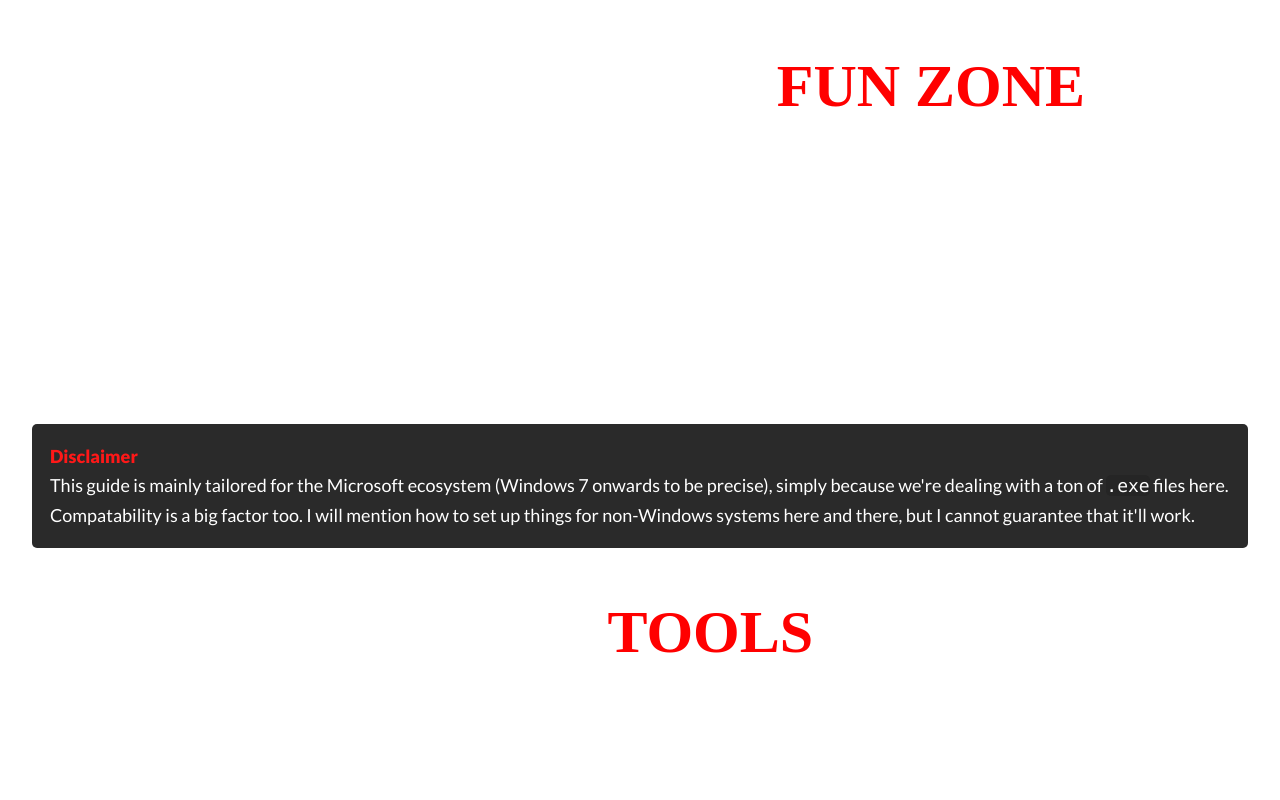
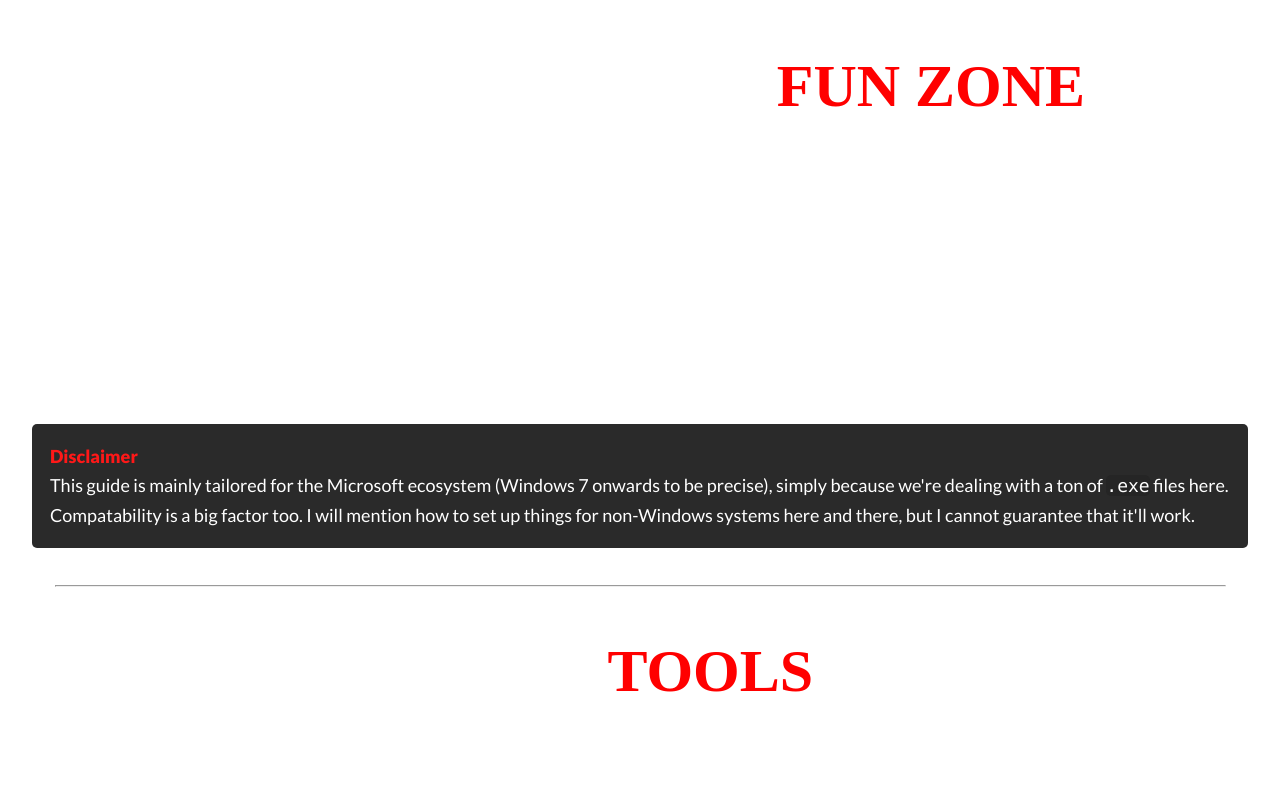
Before and after one commit to ThirteensEroGuide/ThirteensEroGuide.github.io, a Vue app: page /guide in a window 1280 px wide. Shown: the top 800 px of the page. Built offline with nearby package versions, Linux system fonts and the light colour scheme; a web font is replaced by a local one.

Commit message:
added chapter separators

```diff
--- a/src/views/Guide.vue
+++ b/src/views/Guide.vue
@@ -26,6 +26,13 @@ const f95 = 'https://f95zone.to/';
 const itchio = 'https://itch.io/games/tag-adult';
 const nutaku = 'https://www.nutaku.net/home/';
 const johren = 'https://www.johren.net/';
+
+let funCounter = 0;
+
+const toggleFun = () => {
+    funCounter++;
+    console.log(funCounter);
+}
 </script>
 
 <template>
@@ -35,8 +42,11 @@ const johren = 'https://www.johren.net/';
         </div>
 
         <div class="left-aligned text-wrapper">
+
+            <!-- INTRO -->
+
             <span class="unselectable title">
-                Welcome to the <span class="red bold">Fun Zone</span>
+                Welcome to the <span class="red bold" @click="toggleFun">{{ (funCounter % 2 == 0) ? 'Fun Zone' : 'Cum Zone' }}</span>
             </span>
             <span class="text">
                 Although chances are high you already know why you're here, I'll explain what this guide is all about once more, just in case.
@@ -54,8 +64,13 @@ const johren = 'https://www.johren.net/';
                 This guide is mainly tailored for the Microsoft ecosystem (Windows 7 onwards to be precise), simply because we're dealing with a ton of <span class="code-fragment">.exe</span> files here.
                 Compatability is a big factor too. I will mention how to set up things for non-Windows systems here and there, but I cannot guarantee that it'll work.
             </span>
+
+            <div class="separator"><hr /></div>
             <div class="sep-space"></div>
             <div class="sep-space"></div>
+
+            <!-- TOOLS -->
+
             <span class="unselectable title">
                 The <span class="red bold">Tools</span>
             </span>
@@ -174,6 +189,11 @@ const johren = 'https://www.johren.net/';
                 to minimize the file size in which games need to be shipped out. Out of all the games I have downloaded I only needed it twice so far, but if you want to avoid any complications with that altogether, click on the link above and download the RTP for <span class="bold">VX Ace</span>.
                 Depending on the RPG Maker game (and thus the age of the game) you might require another version, but so far I only needed the VX Ace one.
             </span>
+
+            <div class="separator"><hr /></div>
+            <div class="sep-space"></div>
+            <div class="sep-space"></div>
+
             <span class="unselectable title">
                 Where to find <span class="red bold">The Goods</span>
             </span>
@@ -249,13 +269,25 @@ const johren = 'https://www.johren.net/';
                 <a :href=johren target="_blank" rel="noopener norefferer">Johren</a> — Similar to Nutaku but slightly different product range.<br>
             </span>
 
+            <div class="separator"><hr /></div>
+            <div class="sep-space"></div>
+            <div class="sep-space"></div>
+
             <span class="unselectable title">
                 An <span class="red bold">Example</span>
             </span>
 
+            <div class="separator"><hr /></div>
+            <div class="sep-space"></div>
+            <div class="sep-space"></div>
+
             <span class="unselectable title">
                 What to do if you're on <span class="red bold">Linux/Mac</span>
             </span>
+
+            <div class="separator"><hr /></div>
+            <div class="sep-space"></div>
+            <div class="sep-space"></div>
 
             <span class="unselectable title">
                 <span class="red bold">Tl;dr</span>
@@ -356,6 +388,14 @@ const johren = 'https://www.johren.net/';
         flex-direction: column;
     }
 
+    .separator {
+    padding-top: 2.5em;
+    width: 100%;
+    padding-left: 1.5em;
+    padding-right: 1.5em;
+    align-self: center;
+  }
+
     .sep-space {
         height: 1em;
         width: 100%;
```
